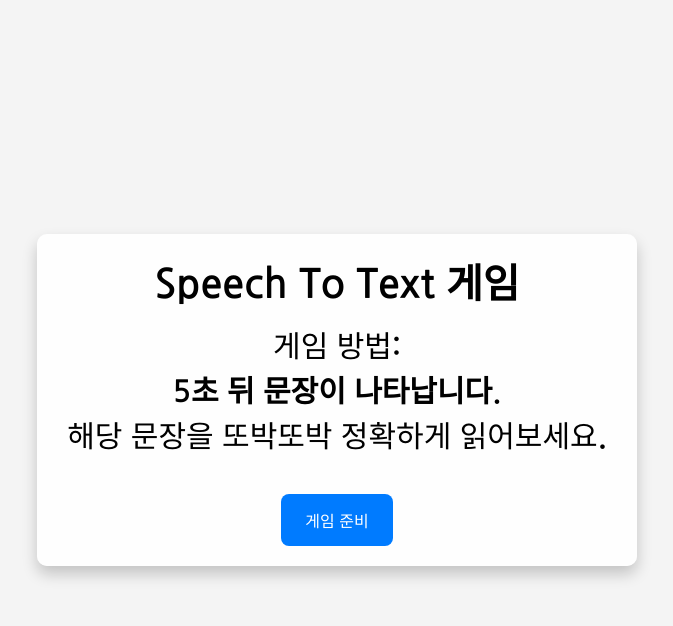
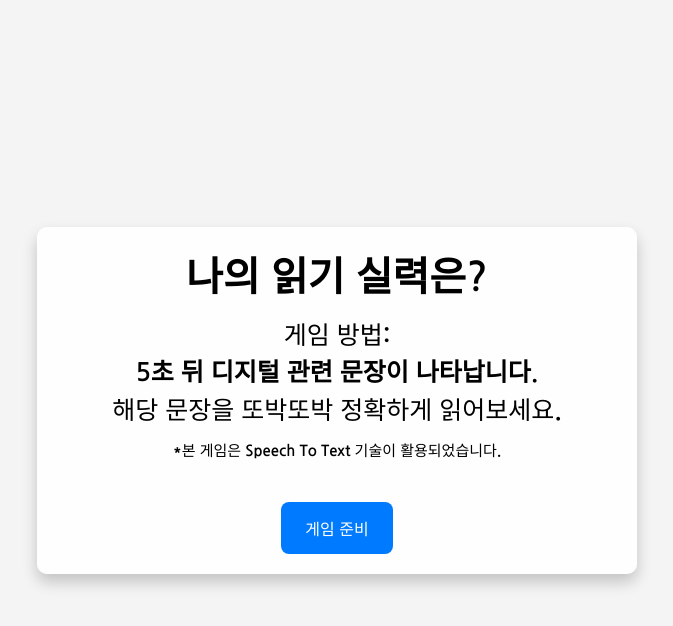
Before and after one commit to cost6885/stt_game, a Flask app: page / in a window 1280 px wide. Shown: the top 626 px of the page, without its empty margins (303-976 px from the left). Run offline with Flask 3, Linux system fonts and the light colour scheme.

Commit message:
Update index.html

```diff
--- a/templates/index.html
+++ b/templates/index.html
@@ -3,7 +3,7 @@
 <head>
     <meta charset="UTF-8" />
     <meta name="viewport" content="width=device-width, initial-scale=1.0"/>
-    <title>Speech To Text 게임</title>
+    <title>나의 읽기 실력은?</title>
     <link href="https://fonts.googleapis.com/css2?family=Nanum+Gothic:wght@700&display=swap" rel="stylesheet">
 
     <style>
@@ -56,7 +56,11 @@
 
         p {
             margin-bottom: 15px;
-            font-size: 30px;
+            font-size: 25px;
+        }
+        p2 {
+            margin-bottom: 15px;
+            font-size: 15px;
         }
 
         /* 마이크 테스트 문구 크게 */
@@ -294,11 +298,12 @@
     <div class="container">
         <!-- Landing Page -->
         <div id="landing-page" class="page active">
-            <h1>Speech To Text 게임</h1>
+            <h1>나의 읽기 실력은?</h1>
             <p>
                 게임 방법:<br>
-                <strong>5초 뒤 문장이 나타납니다.</strong><br>
-                해당 문장을 또박또박 정확하게 읽어보세요.
+                <strong>5초 뒤 디지털 관련 문장이 나타납니다.</strong><br>
+                해당 문장을 또박또박 정확하게 읽어보세요.<br>
+                <p2>*본 게임은 Speech To Text 기술이 활용되었습니다.</p2>
             </p>
             <button id="start-game-btn">게임 준비</button>
         </div>
```
